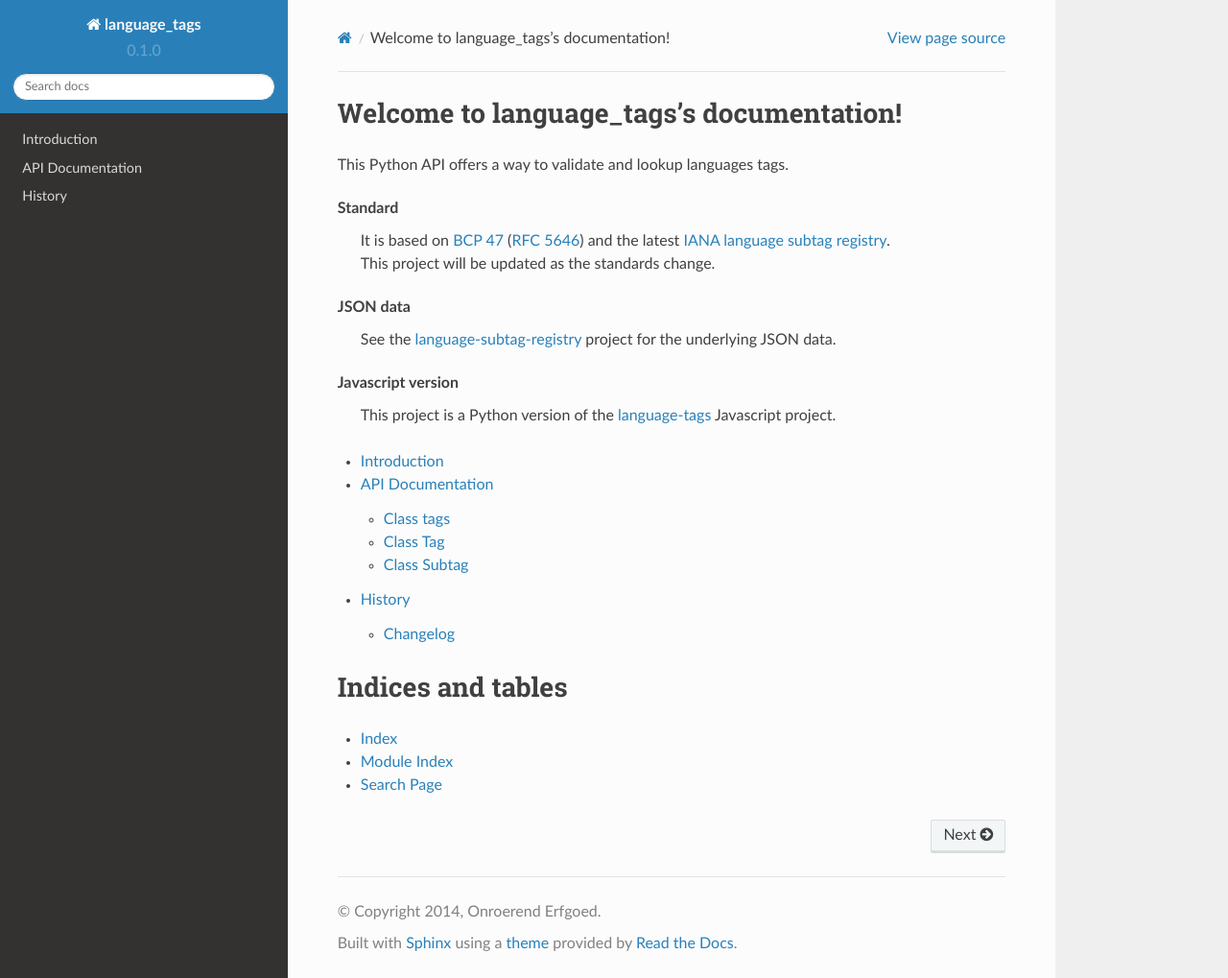
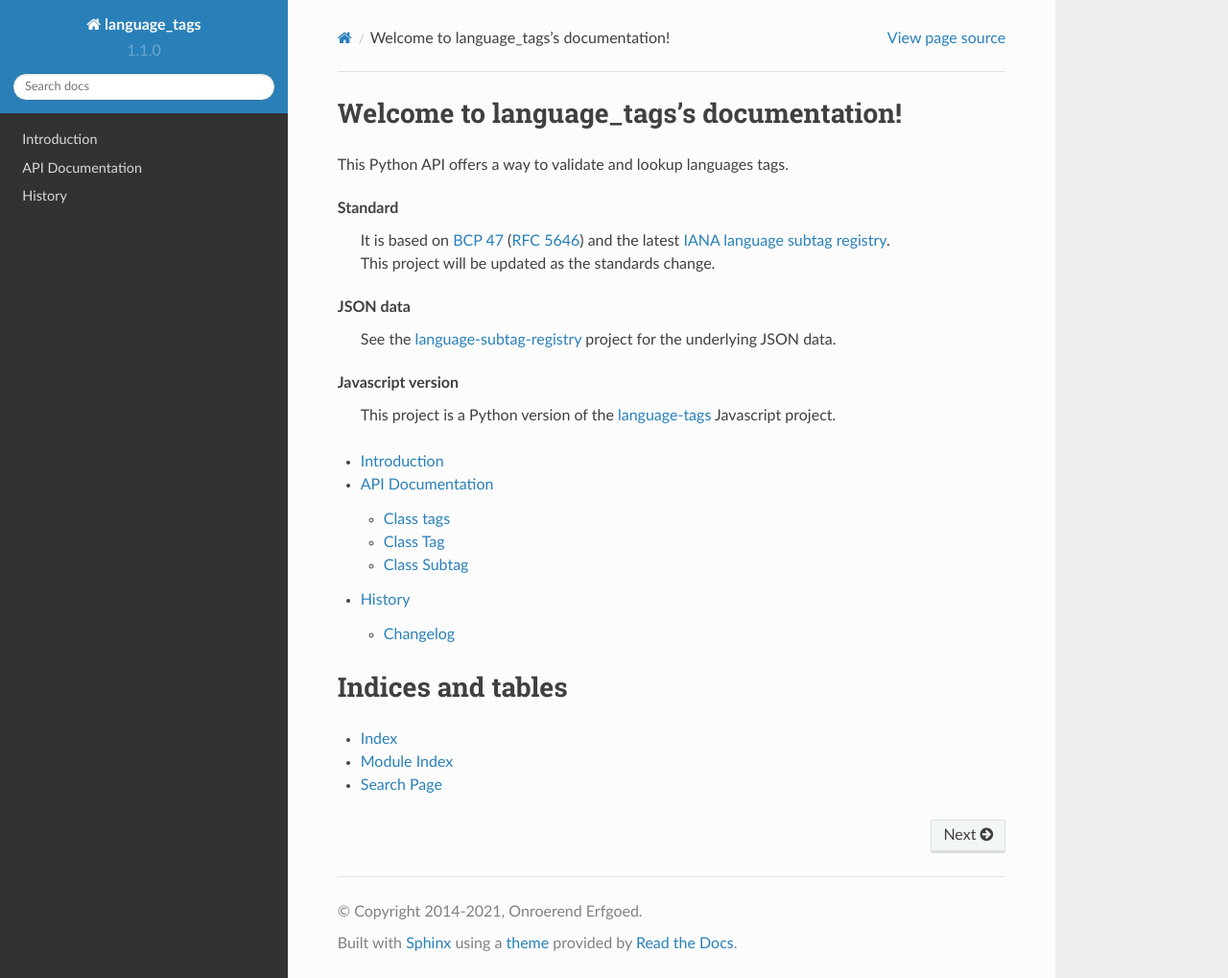
Before and after one commit to OnroerendErfgoed/language-tags, a Sphinx documentation site: the page built from docs/source/index.rst, in a window 1280 px wide and 1019 px high. Shown: the whole window at 96% size. Built offline with Sphinx 7.4.7 and the Read the Docs theme 2.0.0, drawn with Linux system fonts in a browser that asks for light colours.

Commit message:
Update docs version.

```diff
--- a/docs/source/conf.py
+++ b/docs/source/conf.py
@@ -55,16 +55,16 @@ master_doc = 'index'
 
 # General information about the project.
 project = u'language_tags'
-copyright = u'2014, Onroerend Erfgoed'
+copyright = u'2014-2021, Onroerend Erfgoed'
 
 # The version info for the project you're documenting, acts as replacement for
 # |version| and |release|, also used in various other places throughout the
 # built documents.
 #
 # The short X.Y version.
-version = '0.1.0'
+version = '1.1.0'
 # The full version, including alpha/beta/rc tags.
-release = '0.1.0'
+release = '1.1.0'
 
 # The language for content autogenerated by Sphinx. Refer to documentation
 # for a list of supported languages.
```
